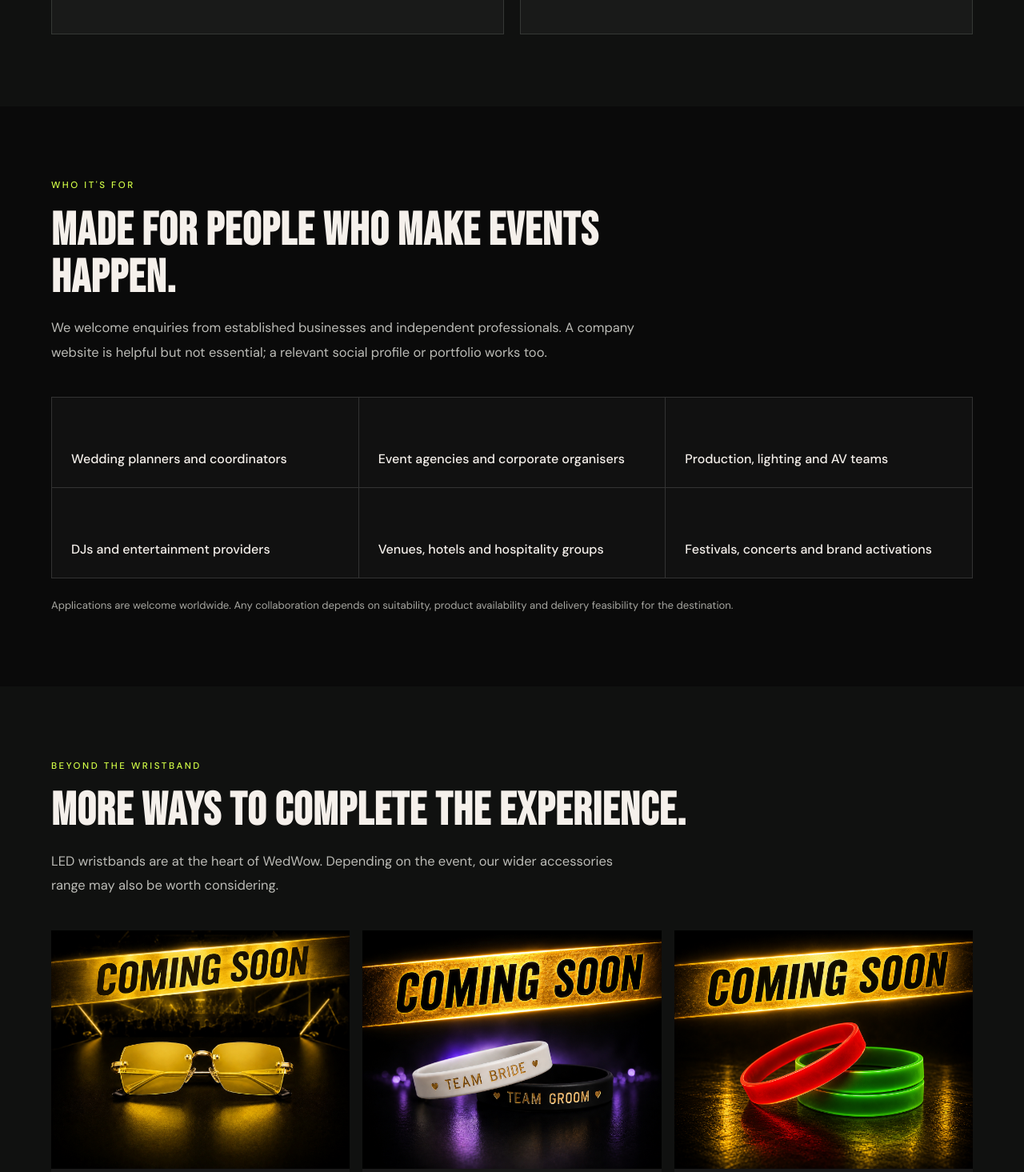
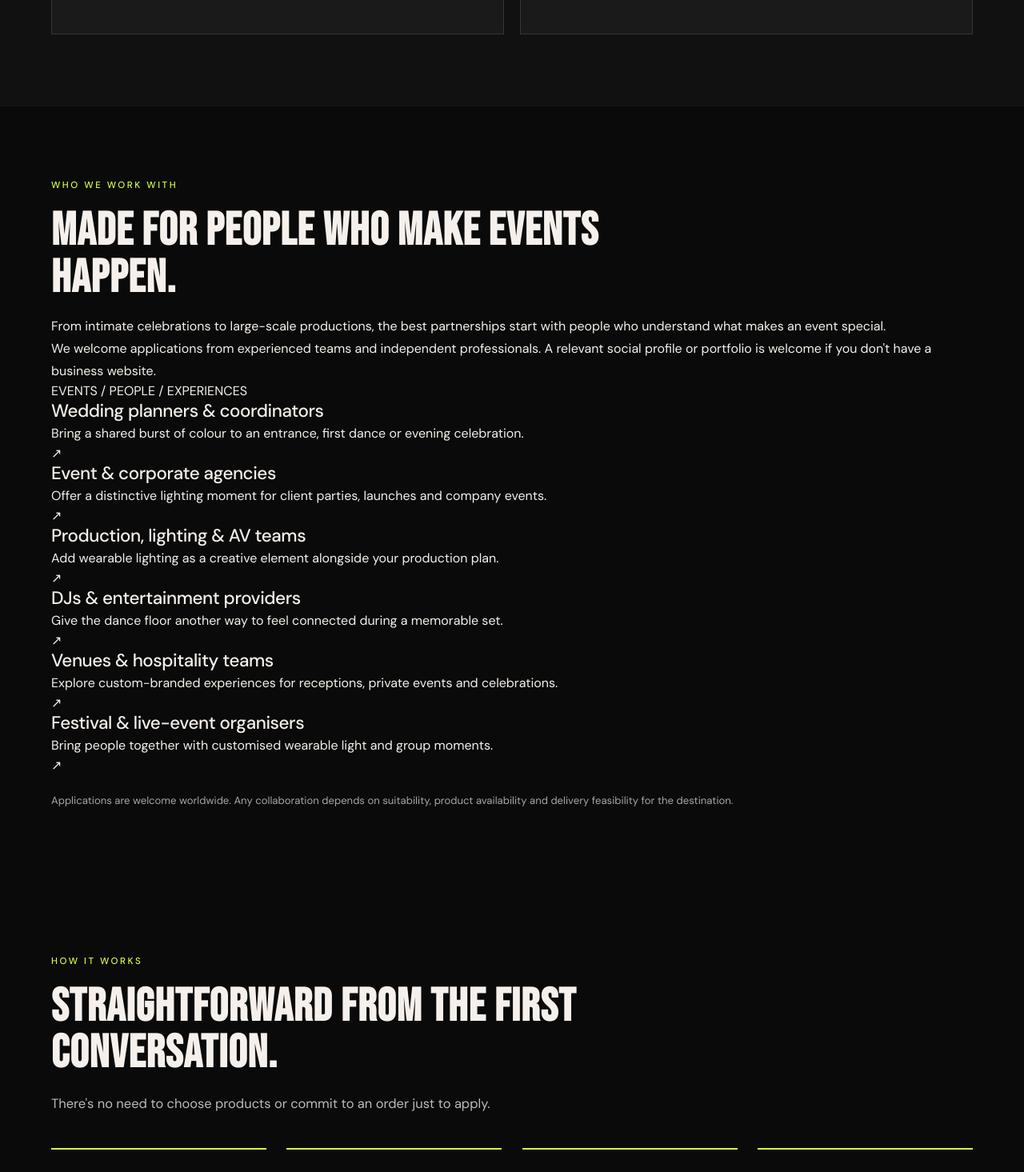
Before and after one commit to WedWow/wed-wow, a React (Vite) app: page /partner-programme in a window 1280 px wide. Shown: the part 2500-3965 px from the top of the page at 80% size. Built offline with nearby package versions, Linux system fonts and the light colour scheme.

Commit message:
Redesign partner audience as editorial list and remove extra-products section

```diff
--- a/src/PartnerProgramme.jsx
+++ b/src/PartnerProgramme.jsx
@@ -1,9 +1,6 @@
 import { useState } from 'react';
 import { Link } from 'react-router-dom';
 import braceletPhoto from '../Asset/bracelet.png';
-import glassesPhoto from '../Asset/mendhiglasses.png';
-import weddingBandsPhoto from '../Asset/groombride.png';
-import clubBandsPhoto from '../Asset/wristbands.png';
 import './PartnerProgramme.css';
 
 const initialForm = {
@@ -32,6 +29,33 @@ const businessTypes = [
   'Promotional products or merchandise',
   'Festival, concert or nightclub',
   'Other event business',
+];
+
+const audiences = [
+  {
+    title: 'Wedding planners & coordinators',
+    description: 'Bring a shared burst of colour to an entrance, first dance or evening celebration.'
+  },
+  {
+    title: 'Event & corporate agencies',
+    description: 'Offer a distinctive lighting moment for client parties, launches and company events.'
+  },
+  {
+    title: 'Production, lighting & AV teams',
+    description: 'Add wearable lighting as a creative element alongside your production plan.'
+  },
+  {
+    title: 'DJs & entertainment providers',
+    description: 'Give the dance floor another way to feel connected during a memorable set.'
+  },
+  {
+    title: 'Venues & hospitality teams',
+    description: 'Explore custom-branded experiences for receptions, private events and celebrations.'
+  },
+  {
+    title: 'Festival & live-event organisers',
+    description: 'Bring people together with customised wearable light and group moments.'
+  },
 ];
 
 function Field({ label, id, required = false, help, children }) {
@@ -144,31 +168,29 @@ export default function PartnerProgramme() {
         </div>
       </section>
 
-      <section className="partner-section partner-who">
-        <div className="partner-section-heading">
-          <p className="partner-eyebrow">Who it's for</p>
-          <h2>MADE FOR PEOPLE WHO MAKE EVENTS HAPPEN.</h2>
-          <p>We welcome enquiries from established businesses and independent professionals. A company website is helpful but not essential; a relevant social profile or portfolio works too.</p>
-        </div>
-        <div className="partner-who-grid">
-          {['Wedding planners and coordinators', 'Event agencies and corporate organisers', 'Production, lighting and AV teams', 'DJs and entertainment providers', 'Venues, hotels and hospitality groups', 'Festivals, concerts and brand activations'].map((name) => (
-            <div className="partner-who-item" key={name}>{name}</div>
-          ))}
+      <section className="partner-section partner-who" aria-labelledby="partner-audience-title">
+        <div className="partner-audience-layout">
+          <div className="partner-audience-intro">
+            <p className="partner-eyebrow">Who we work with</p>
+            <h2 id="partner-audience-title">MADE FOR PEOPLE WHO MAKE EVENTS HAPPEN.</h2>
+            <p>From intimate celebrations to large-scale productions, the best partnerships start with people who understand what makes an event special.</p>
+            <p>We welcome applications from experienced teams and independent professionals. A relevant social profile or portfolio is welcome if you don't have a business website.</p>
+            <div className="partner-audience-detail" aria-hidden="true"><span></span>EVENTS / PEOPLE / EXPERIENCES</div>
+          </div>
+          <div className="partner-audience-list">
+            {audiences.map(({title, description}) => (
+              <div className="partner-audience-item" key={title}>
+                <span className="partner-audience-indicator" aria-hidden="true"></span>
+                <div>
+                  <h3>{title}</h3>
+                  <p>{description}</p>
+                </div>
+                <span className="partner-audience-arrow" aria-hidden="true">↗</span>
+              </div>
+            ))}
+          </div>
         </div>
         <p className="partner-note">Applications are welcome worldwide. Any collaboration depends on suitability, product availability and delivery feasibility for the destination.</p>
-      </section>
-
-      <section className="partner-section partner-range">
-        <div className="partner-section-heading">
-          <p className="partner-eyebrow">Beyond the wristband</p>
-          <h2>MORE WAYS TO COMPLETE THE EXPERIENCE.</h2>
-          <p>LED wristbands are at the heart of WedWow. Depending on the event, our wider accessories range may also be worth considering.</p>
-        </div>
-        <div className="partner-range-grid">
-          <div><img src={glassesPhoto} loading="lazy" alt="Yellow festival sunglasses in the WedWow range" /><h3>Festival sunglasses</h3><p>Bright accessories for celebrations and group moments.</p></div>
-          <div><img src={weddingBandsPhoto} loading="lazy" alt="Team Bride and Team Groom wristbands" /><h3>Wedding wristbands</h3><p>Personal touches for wedding parties and guest groups.</p></div>
-          <div><img src={clubBandsPhoto} loading="lazy" alt="Red and green event entry wristbands" /><h3>Event access wristbands</h3><p>Clear, wearable accessories for entry and event management.</p></div>
-        </div>
       </section>
 
       <section className="partner-section partner-process">
```
